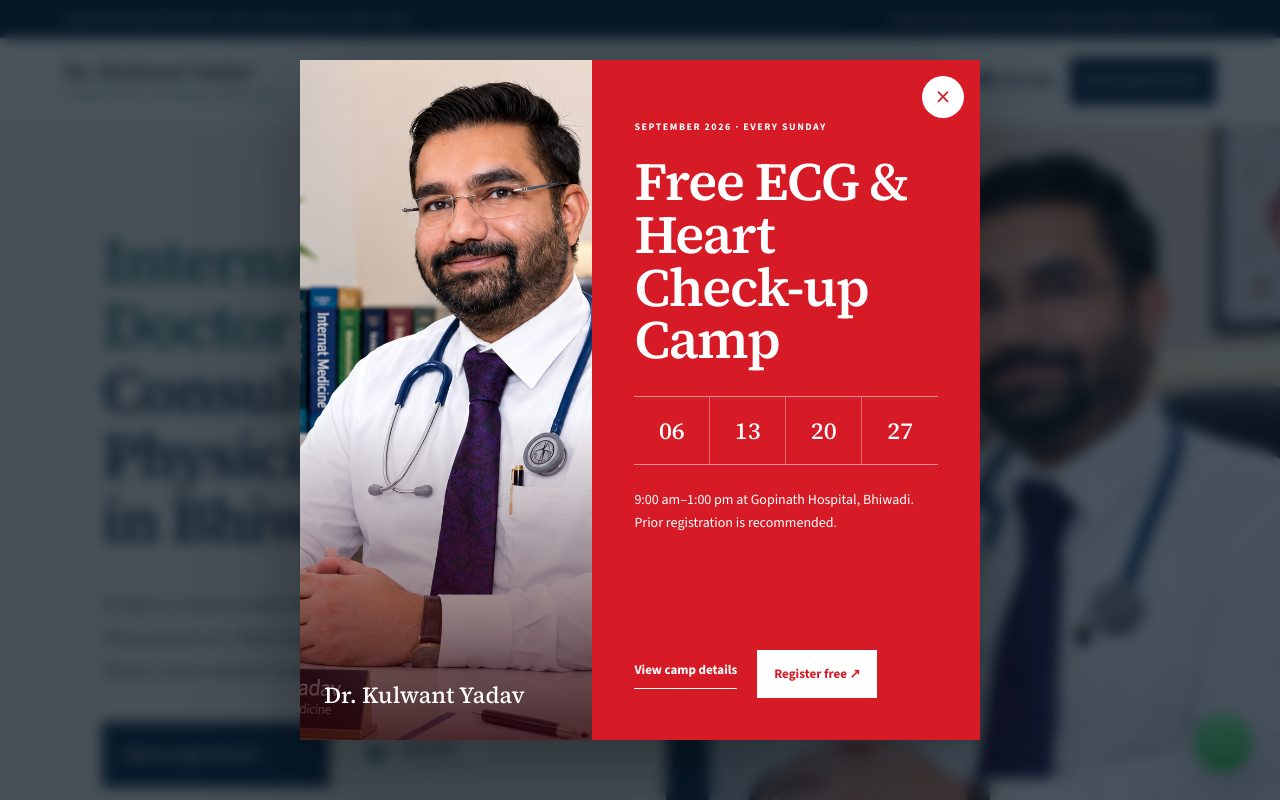
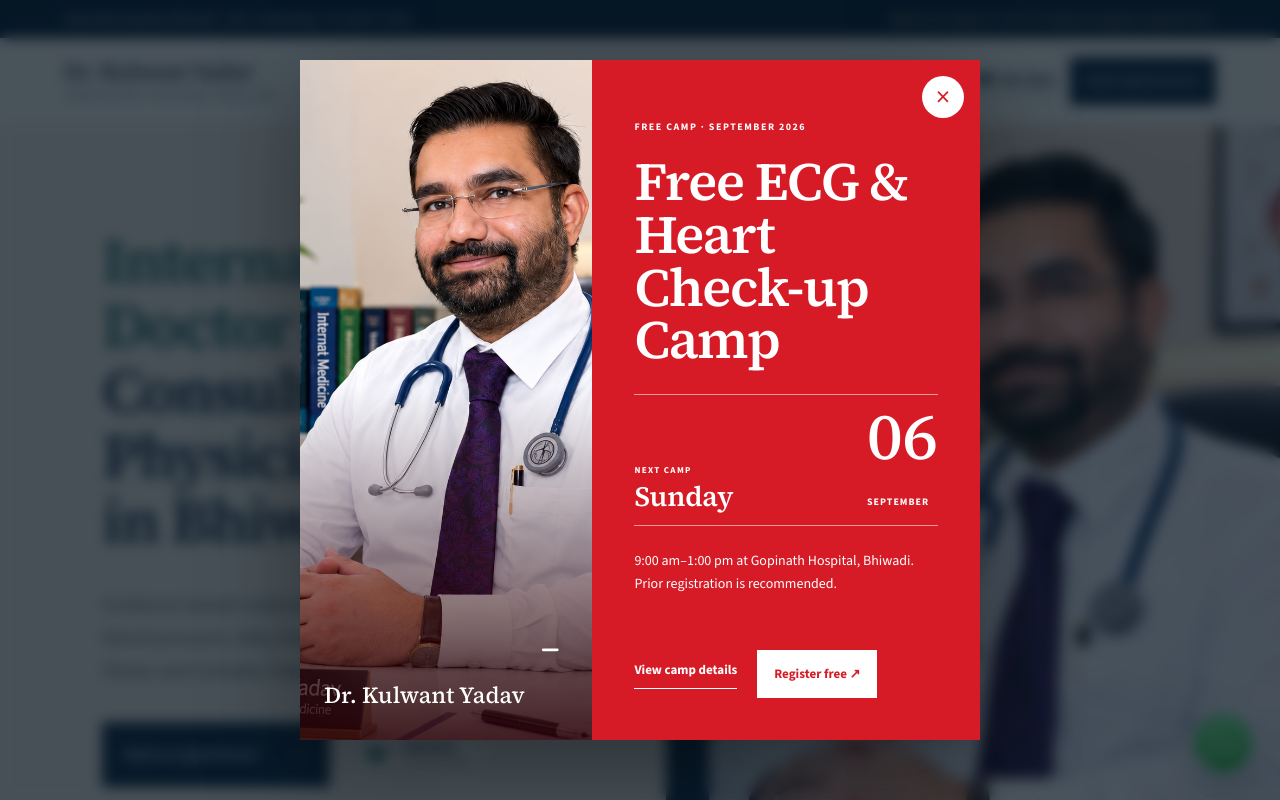
Before and after one commit to DrKulwantYadav/dky, a Next.js app: page / in a window 1280 px wide. Shown: the top 800 px of the page. Built offline with nearby package versions, Linux system fonts and the light colour scheme.

Commit message:
Show next ECG camp date dynamically

```diff
--- a/app/CampPopup.tsx
+++ b/app/CampPopup.tsx
@@ -3,14 +3,27 @@
 import { useEffect, useRef, useState } from "react";
 
 const campPage = "/world-heart-day-free-ecg-camp";
-const registrationLink = "https://wa.me/919205775932?text=I%20would%20like%20to%20register%20for%20the%20free%20ECG%20and%20heart%20check-up%20camp%20in%20September%202026.";
+const campDates = [
+  { day: "06", endsAt: "2026-09-06T13:00:00+05:30" },
+  { day: "13", endsAt: "2026-09-13T13:00:00+05:30" },
+  { day: "20", endsAt: "2026-09-20T13:00:00+05:30" },
+  { day: "27", endsAt: "2026-09-27T13:00:00+05:30" },
+];
 
 export default function CampPopup() {
   const [open, setOpen] = useState(true);
+  const [now, setNow] = useState<number | null>(null);
   const closeButton = useRef<HTMLButtonElement>(null);
+  const nextCamp = now === null ? null : campDates.find((camp) => now <= new Date(camp.endsAt).getTime());
 
   useEffect(() => {
-    if (!open) return;
+    setNow(Date.now());
+    const timer = window.setInterval(() => setNow(Date.now()), 60_000);
+    return () => window.clearInterval(timer);
+  }, []);
+
+  useEffect(() => {
+    if (!open || !nextCamp) return;
 
     const previousOverflow = document.body.style.overflow;
     document.body.style.overflow = "hidden";
@@ -25,9 +38,11 @@ export default function CampPopup() {
       document.body.style.overflow = previousOverflow;
       window.removeEventListener("keydown", closeOnEscape);
     };
-  }, [open]);
+  }, [open, nextCamp]);
 
-  if (!open) return null;
+  if (!open || !nextCamp) return null;
+
+  const registrationLink = `https://wa.me/919205775932?text=I%20would%20like%20to%20register%20for%20the%20free%20ECG%20and%20heart%20check-up%20camp%20on%20${nextCamp.day}%20September%202026.`;
 
   return <div className="camp-popup-backdrop" role="presentation" onMouseDown={(event) => {
     if (event.target === event.currentTarget) setOpen(false);
@@ -36,12 +51,15 @@ export default function CampPopup() {
       <button ref={closeButton} className="camp-popup-close" type="button" onClick={() => setOpen(false)} aria-label="Close free ECG camp announcement">×</button>
       <div className="camp-popup-photo">
         <img src="/dr-kulwant-yadav-portrait.png" alt="Dr. Kulwant Yadav, Consultant Internal Medicine"/>
-        <span>Dr. Kulwant Yadav</span>
+        <div className="camp-popup-doctor">
+          <svg viewBox="0 0 240 44" role="img" aria-label="Heartbeat line"><path d="M0 24h52l10-13 13 27 15-36 18 42 14-20h118"/></svg>
+          <span>Dr. Kulwant Yadav</span>
+        </div>
       </div>
       <div className="camp-popup-copy">
-        <p>September 2026 · Every Sunday</p>
+        <p>Free camp · September 2026</p>
         <h2 id="camp-popup-title">Free ECG &amp;<br/>Heart Check-up Camp</h2>
-        <div className="camp-popup-dates" aria-label="Camp dates"><span>06</span><span>13</span><span>20</span><span>27</span></div>
+        <div className="camp-popup-next-date" aria-label={`Next camp is Sunday ${nextCamp.day} September`}><small>Next camp</small><strong>Sunday</strong><span>{nextCamp.day}</span><b>September</b></div>
         <p id="camp-popup-description">9:00 am–1:00 pm at Gopinath Hospital, Bhiwadi. Prior registration is recommended.</p>
         <div className="camp-popup-actions">
           <a href={campPage}>View camp details</a>
```
Also changed, not shown: app/globals.css.
